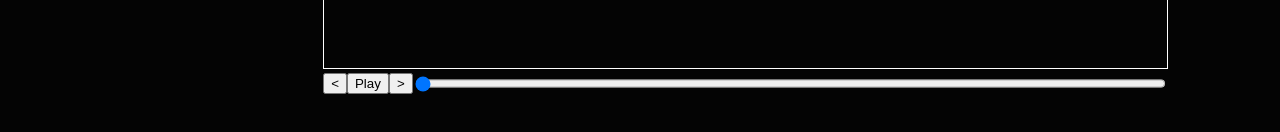
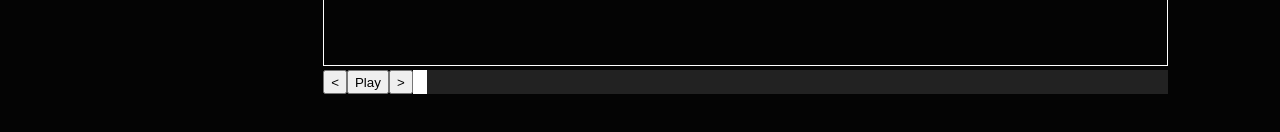
Before and after one commit to Dwyte/sorting-visualized, a React (Create React App) app: page / in a window 1280 px wide. Shown: the part 642-774 px from the top of the page. Built offline with nearby package versions, Linux system fonts and the light colour scheme.

Commit message:
Added StepProgress styling.

```diff
--- a/src/components/PlayerControl/PlayerControl.tsx
+++ b/src/components/PlayerControl/PlayerControl.tsx
@@ -1,7 +1,7 @@
 import { useContext } from "react";
 
 import { IsPlayingContext } from "../../contexts/IsPlayingContext";
-import { Slider, Container } from "./styles";
+import { StepProgress, Container } from "./styles";
 
 interface Props {
   currentStep: number;
@@ -35,7 +35,7 @@ export const PlayerControl: React.FC<Props> = ({
         {">"}
       </button>
 
-      <Slider
+      <StepProgress
         type="range"
         min={0}
         max={totalSteps - 1}
--- a/src/components/PlayerControl/styles.ts
+++ b/src/components/PlayerControl/styles.ts
@@ -4,6 +4,28 @@ export const Container = styled.div`
   display: flex;
 `;
 
-export const Slider = styled.input`
+export const StepProgress = styled.input`
+  background-color: #222;
+  appearance: none;
+  cursor: pointer;
+  padding: 0;
+  margin: 0;
   flex: 1;
+
+  // for firefox
+  ::-moz-range-thumb {
+    -moz-appearance: none;
+    border-radius: 0;
+    border: none;
+    height: 24px;
+    width: 14px;
+  }
+
+  // for chrome and safari
+  ::-webkit-slider-thumb {
+    -webkit-appearance: none;
+    background: white;
+    height: 24px;
+    width: 14px;
+  }
 `;
```
